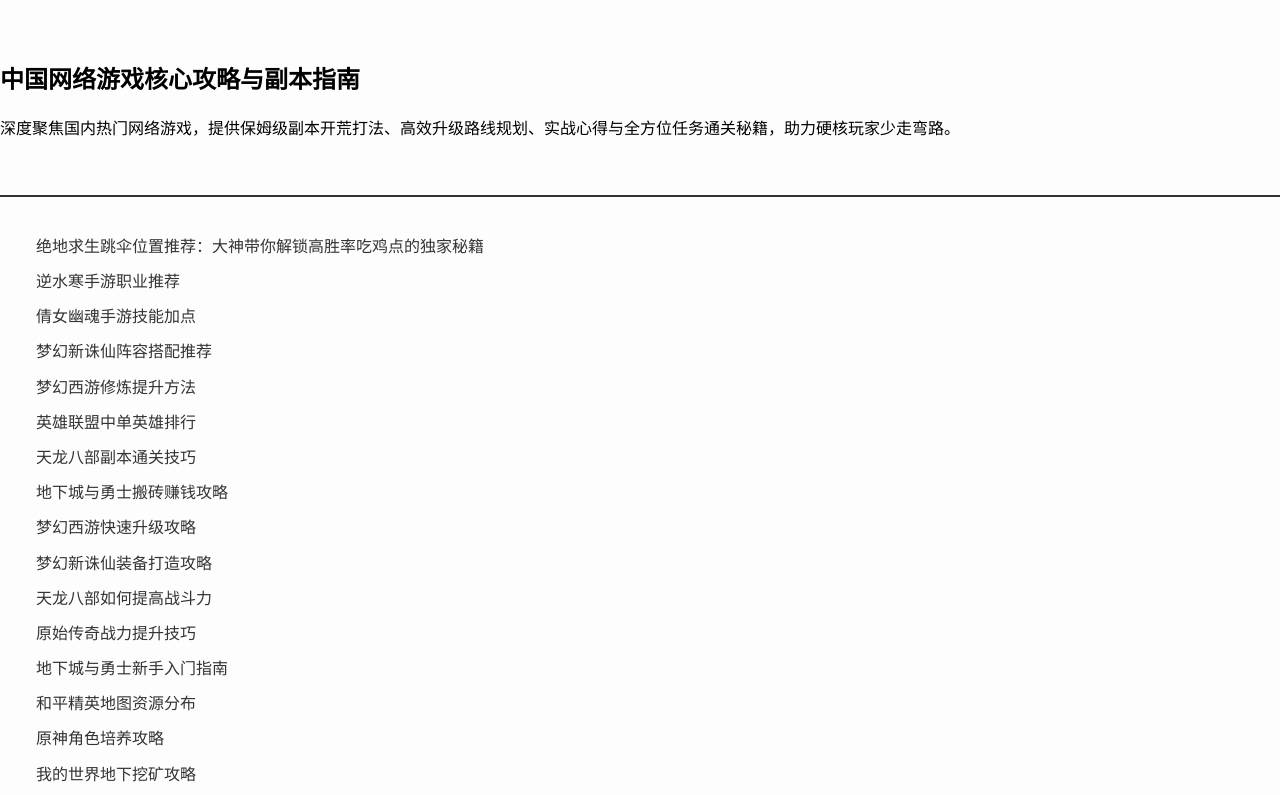
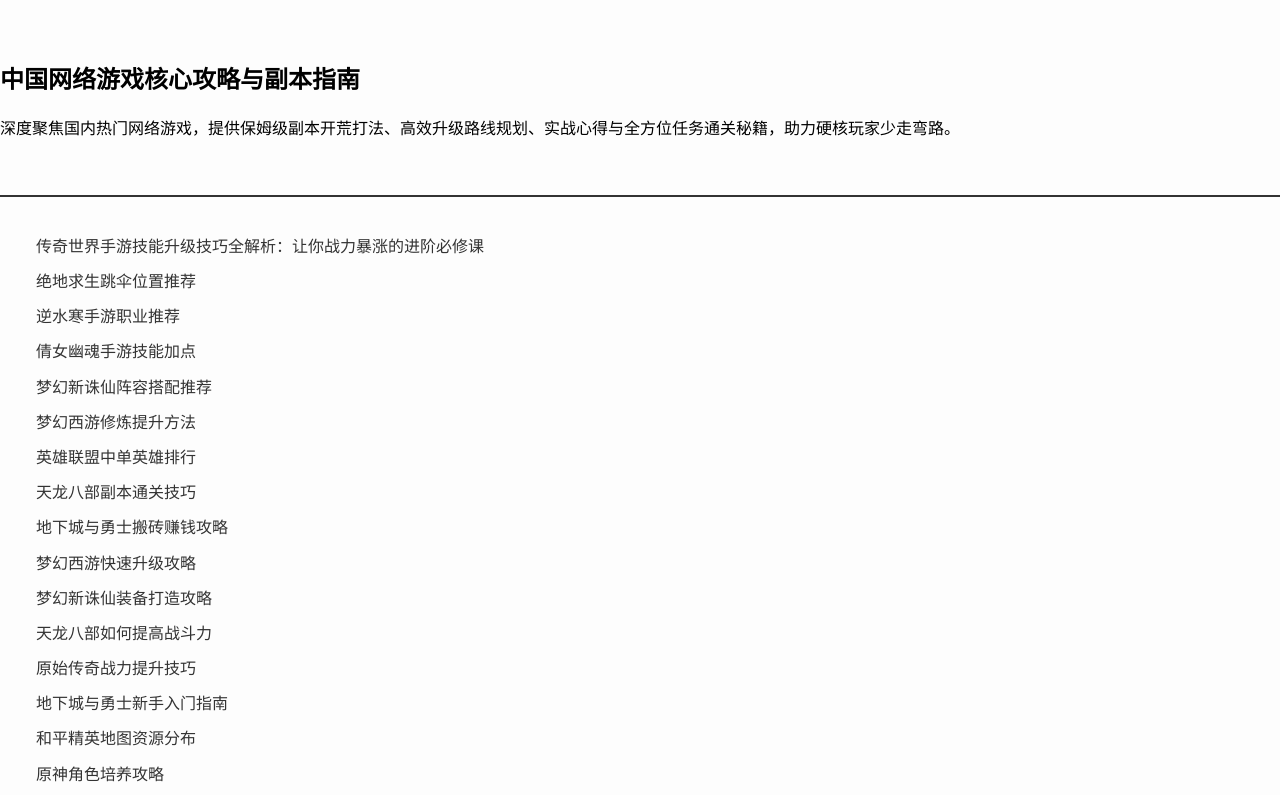
Before and after one commit to wangfang-888/wangfang-888.github.io, a plain HTML site: page index.html in a window 1280 px wide. Shown: the top 795 px of the page. Drawn offline with Linux system fonts and the light colour scheme.

Commit message:
sync root index for spiders

```diff
--- a/index.html
+++ b/index.html
@@ -21,7 +21,8 @@
 <body class="hub_oxciu">
     <section class="hub_uxmrr"><div><h1>中国网络游戏核心攻略与副本指南</h1><p>深度聚焦国内热门网络游戏，提供保姆级副本开荒打法、高效升级路线规划、实战心得与全方位任务通关秘籍，助力硬核玩家少走弯路。</p></div></section>
     <div class="hub_ynrtc" role="main"><section><ul class="hub_cqsgm">
-<li><a href="https://wangfang-888.github.io/cn-mmo-wiki/docs/2026-11-16-0f2f8f.html">绝地求生跳伞位置推荐：大神带你解锁高胜率吃鸡点的独家秘籍</a></li>
+<li><a href="https://wangfang-888.github.io/cn-mmo-wiki/docs/2026-11-16-4e727c.html">传奇世界手游技能升级技巧全解析：让你战力暴涨的进阶必修课</a></li>
+                <li><a href="https://wangfang-888.github.io/cn-mmo-wiki/docs/2026-11-16-0f2f8f.html">绝地求生跳伞位置推荐</a></li>
                 <li><a href="https://wangfang-888.github.io/cn-mmo-wiki/docs/2026-11-15-c89ce2.html">逆水寒手游职业推荐</a></li>
                 <li><a href="https://wangfang-888.github.io/cn-mmo-wiki/docs/2026-11-14-fa5cda.html">倩女幽魂手游技能加点</a></li>
                 <li><a href="https://wangfang-888.github.io/cn-mmo-wiki/docs/2026-11-14-8a5af7.html">梦幻新诛仙阵容搭配推荐</a></li>
```
